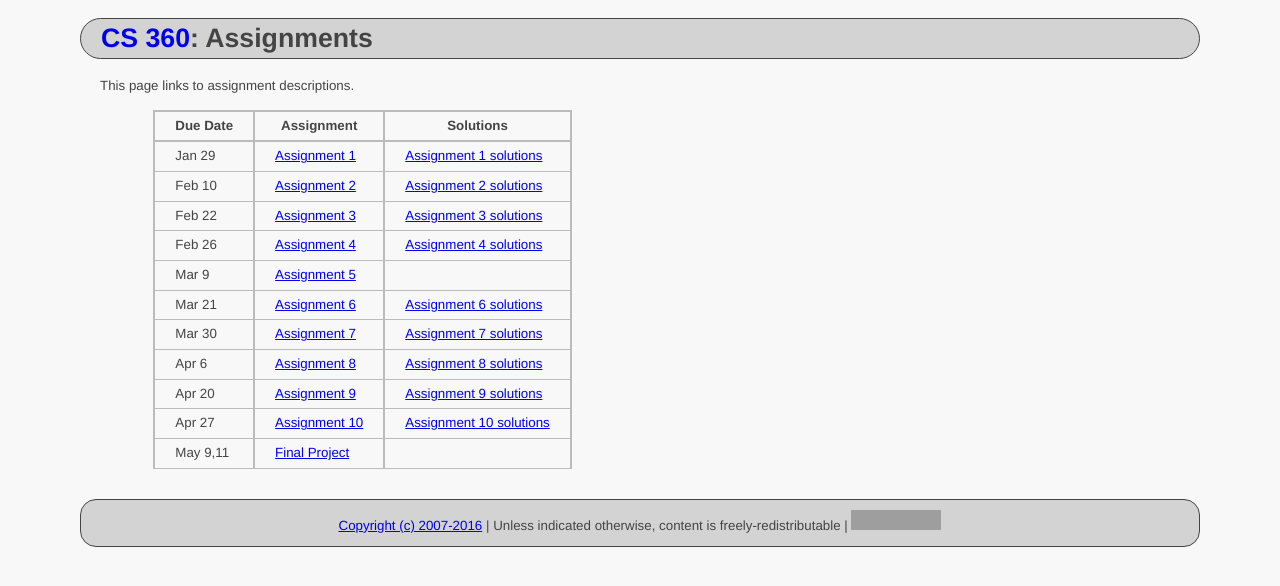
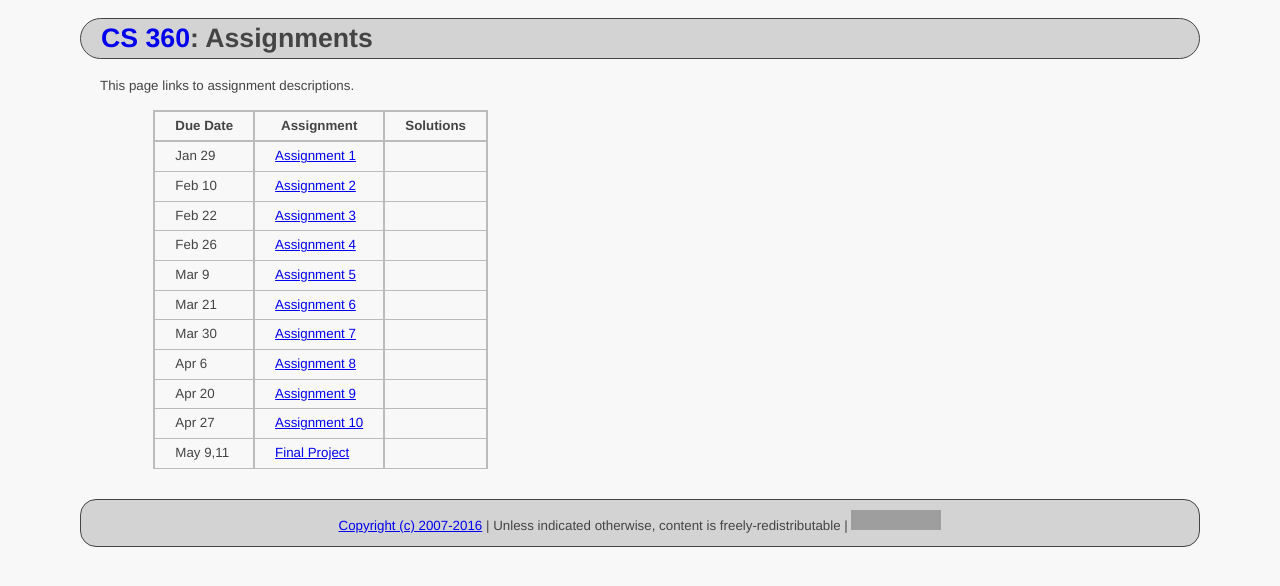
Before and after one commit to ycpcs/cs360-spring2016, a Jekyll site: the page built from assign/index.md, in a window 1280 px wide. Shown: the top 586 px of the page. Built offline with Jekyll 4.4.1, drawn with Linux system fonts in a browser that asks for light colours; grey boxes are pictures that could not be loaded.

Commit message:
fix index
fix index

```diff
--- a/assign/index.md
+++ b/assign/index.md
@@ -7,14 +7,14 @@ This page links to assignment descriptions.
 
 > Due Date |                Assignment                 | Solutions |
 > -------- | ----------------------------------------- | --------- |
-> Jan 29   | [Assignment 1](../assign/assign01.html)   | [Assignment 1 solutions](../assign/sol/assign01sol.pdf) |
-> Feb 10    | [Assignment 2](../assign/assign02.html)  | [Assignment 2 solutions](../assign/sol/assign02sol.pdf) |
-> Feb 22   | [Assignment 3](../assign/assign03.html)   | [Assignment 3 solutions](../assign/sol/assign03sol.pdf) |
-> Feb 26   | [Assignment 4](../assign/assign04.html)   | [Assignment 4 solutions](../assign/sol/assign04sol.pdf) |
+> Jan 29   | [Assignment 1](../assign/assign01.html)   |  |
+> Feb 10    | [Assignment 2](../assign/assign02.html)  |  |
+> Feb 22   | [Assignment 3](../assign/assign03.html)   |  |
+> Feb 26   | [Assignment 4](../assign/assign04.html)   |  |
 > Mar 9    | [Assignment 5](../assign/assign05.html)   |           |
-> Mar 21   | [Assignment 6](../assign/assign06.html)   | [Assignment 6 solutions](../assign/sol/assign06sol.pdf) |
-> Mar 30   | [Assignment 7](../assign/assign07.html)   | [Assignment 7 solutions](../assign/sol/assign07sol.pdf) |
-> Apr 6    | [Assignment 8](../assign/assign08.html)   | [Assignment 8 solutions](../assign/sol/assign08sol.pdf) |
-> Apr 20   | [Assignment 9](../assign/assign09.html)   | [Assignment 9 solutions](../assign/sol/assign09sol.pdf) |
-> Apr 27   | [Assignment 10](../assign/assign10.html)  | [Assignment 10 solutions](../assign/sol/assign10sol.pdf) |
+> Mar 21   | [Assignment 6](../assign/assign06.html)   |  |
+> Mar 30   | [Assignment 7](../assign/assign07.html)   |  |
+> Apr 6    | [Assignment 8](../assign/assign08.html)   |  |
+> Apr 20   | [Assignment 9](../assign/assign09.html)   |  |
+> Apr 27   | [Assignment 10](../assign/assign10.html)  |  |
 > May 9,11 | [Final Project](../assign/finalproj.html) |           |
```
Also changed, not shown: 10 other files.
